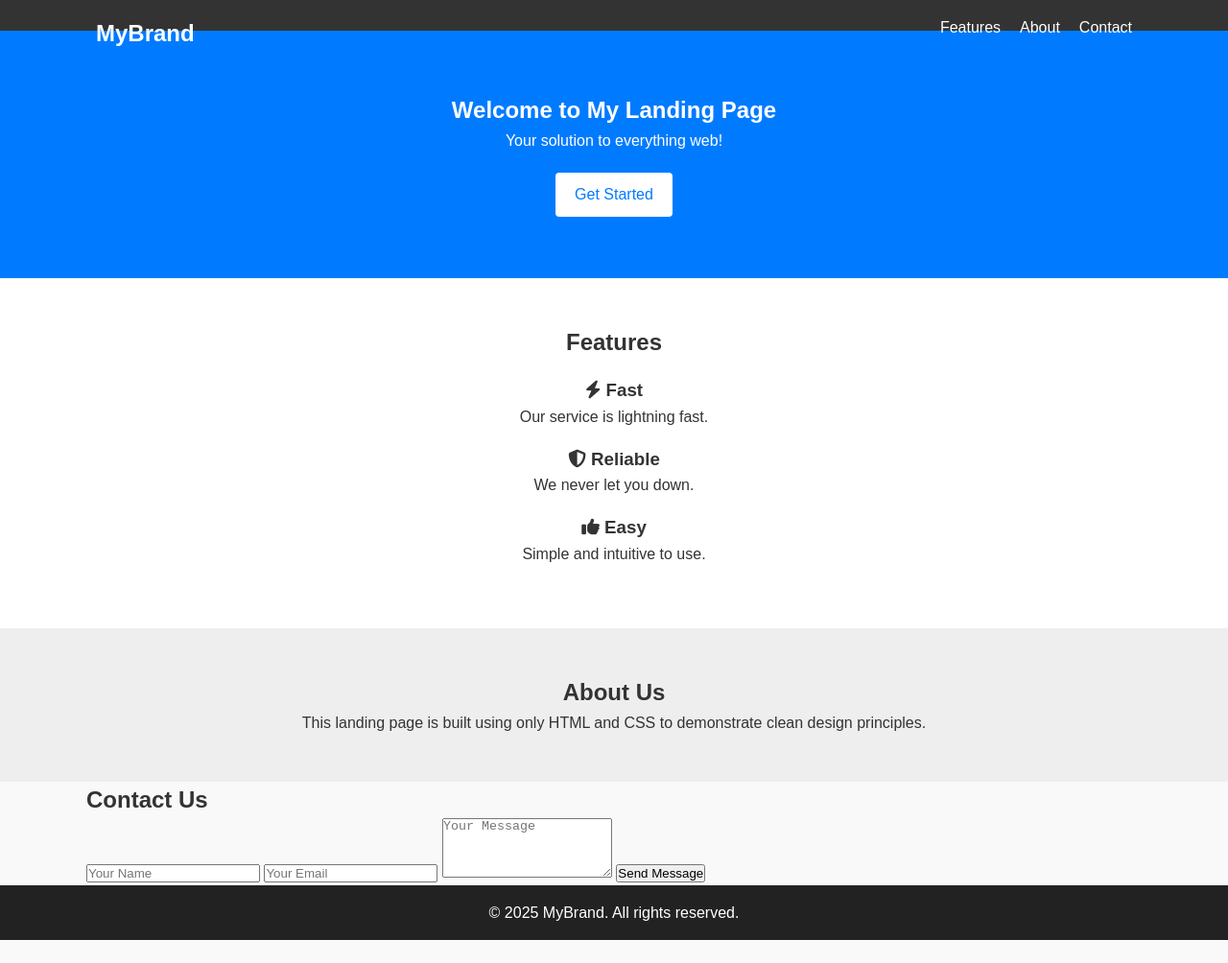
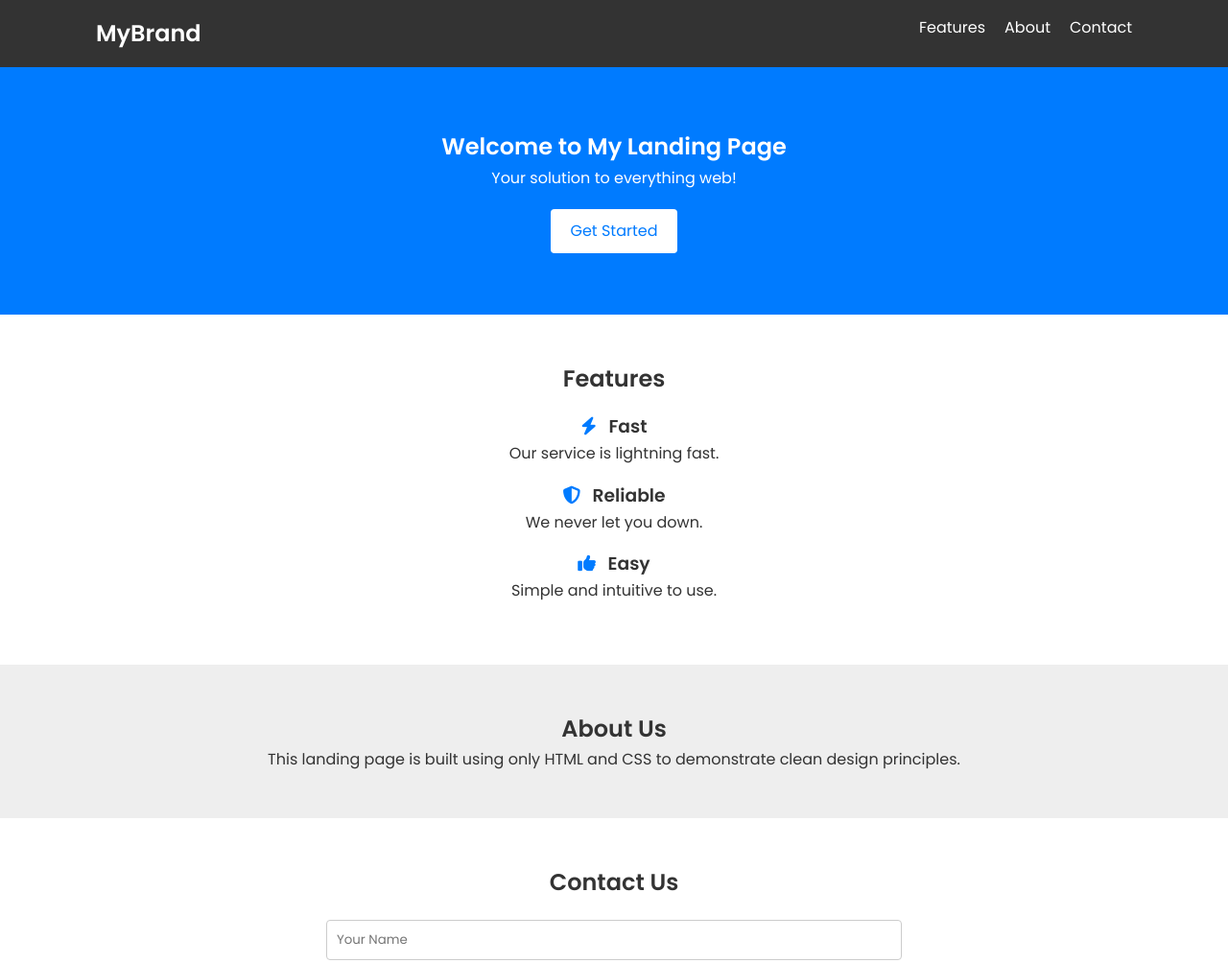
Before and after one commit to mygame02042005-beep/landingpgs, a plain HTML site: page index.html in a window 1280 px wide. Shown: the top 1004 px of the page at 96% size. Before the commit the page ends 980 px from the top, so only its background shows below. Drawn offline with Linux system fonts and the light colour scheme.

Commit message:
Update style.css

```diff
--- a/style.css
+++ b/style.css
@@ -1,11 +1,13 @@
+/* Reset */
 * {
   margin: 0;
   padding: 0;
   box-sizing: border-box;
 }
 
+/* Base styles */
 body {
-  font-family: 'Arial', sans-serif;
+  font-family: 'Poppins', sans-serif;
   line-height: 1.6;
   color: #333;
   background-color: #f9f9f9;
@@ -17,13 +19,14 @@ body {
   margin: auto;
 }
 
+/* Header */
 header {
   background: #333;
   color: #fff;
   padding: 1rem 0;
 }
 
-header .logo {
+.logo {
   float: left;
   font-size: 24px;
   margin-left: 10px;
@@ -42,6 +45,13 @@ nav a {
   text-decoration: none;
 }
 
+header::after {
+  content: "";
+  display: block;
+  clear: both;
+}
+
+/* Hero Section */
 .hero {
   background: #007BFF;
   color: #fff;
@@ -49,7 +59,11 @@ nav a {
   text-align: center;
 }
 
-.hero .btn {
+.hero h2, .hero p, .hero .btn {
+  animation: fadeInUp 1s ease-in-out forwards;
+}
+
+.btn {
   display: inline-block;
   margin-top: 20px;
   background: #fff;
@@ -59,6 +73,7 @@ nav a {
   border-radius: 4px;
 }
 
+/* Features */
 .features {
   padding: 3rem 0;
   background: #fff;
@@ -69,30 +84,84 @@ nav a {
   margin: 1rem 0;
 }
 
+.feature-box i {
+  color: #007BFF;
+  margin-right: 8px;
+}
+
+/* About Section */
 .about {
   padding: 3rem 0;
   background: #eee;
   text-align: center;
 }
 
-.cta {
-  background: #007BFF;
-  color: #fff;
-  padding: 2rem 0;
+/* Contact Form */
+.contact {
+  background: #fff;
+  padding: 3rem 0;
   text-align: center;
 }
 
-.cta .btn {
-  background: #fff;
-  color: #007BFF;
-  padding: 10px 20px;
-  text-decoration: none;
-  border-radius: 4px;
+.contact form {
+  display: flex;
+  flex-direction: column;
+  gap: 15px;
+  max-width: 600px;
+  margin: auto;
+  margin-top: 20px;
 }
 
+.contact input, .contact textarea {
+  padding: 10px;
+  border: 1px solid #ccc;
+  border-radius: 4px;
+  font-family: 'Poppins', sans-serif;
+}
+
+.contact .btn {
+  width: fit-content;
+  background: #007BFF;
+  color: white;
+  border: none;
+}
+
+/* Footer */
 footer {
   background: #222;
   color: #fff;
   text-align: center;
   padding: 1rem 0;
 }
+
+/* Animations */
+@keyframes fadeInUp {
+  from {
+    opacity: 0;
+    transform: translateY(20px);
+  }
+  to {
+    opacity: 1;
+    transform: translateY(0);
+  }
+}
+
+/* Responsive Design */
+@media (max-width: 768px) {
+  nav ul {
+    flex-direction: column;
+    align-items: center;
+  }
+
+  .hero h2 {
+    font-size: 1.8rem;
+  }
+
+  .hero p {
+    font-size: 1rem;
+  }
+
+  .container {
+    width: 95%;
+  }
+}
```
